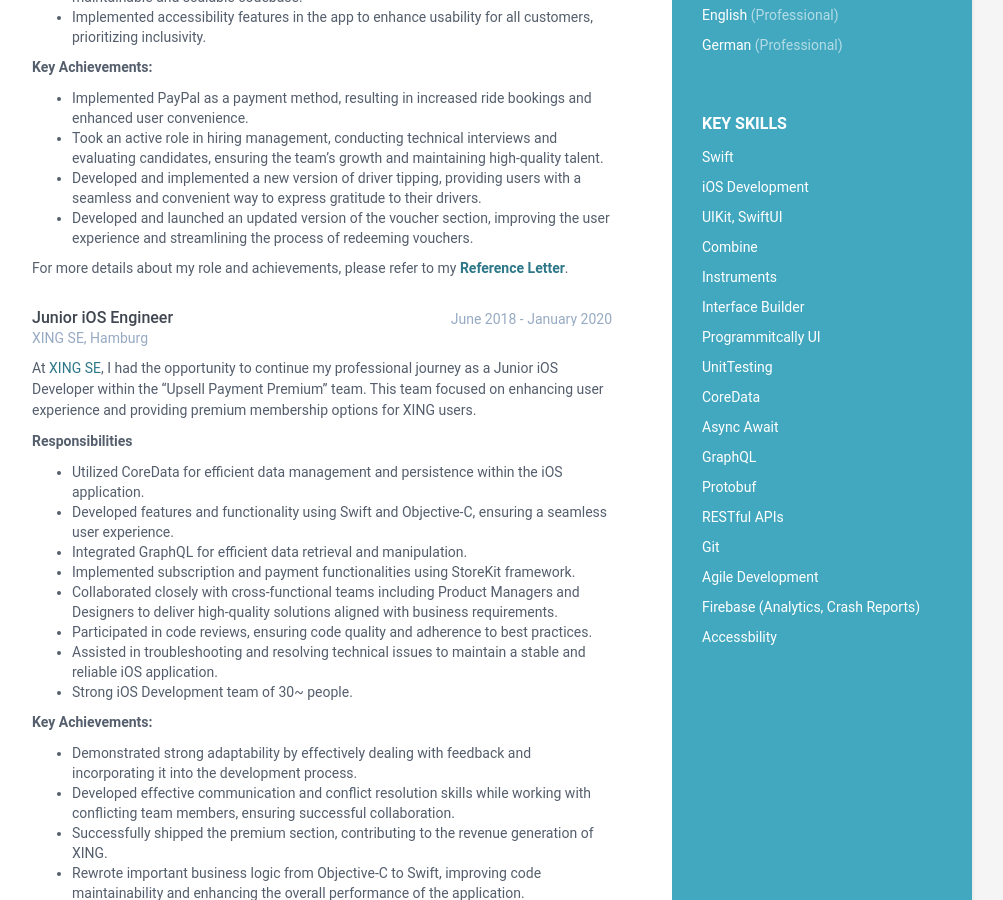
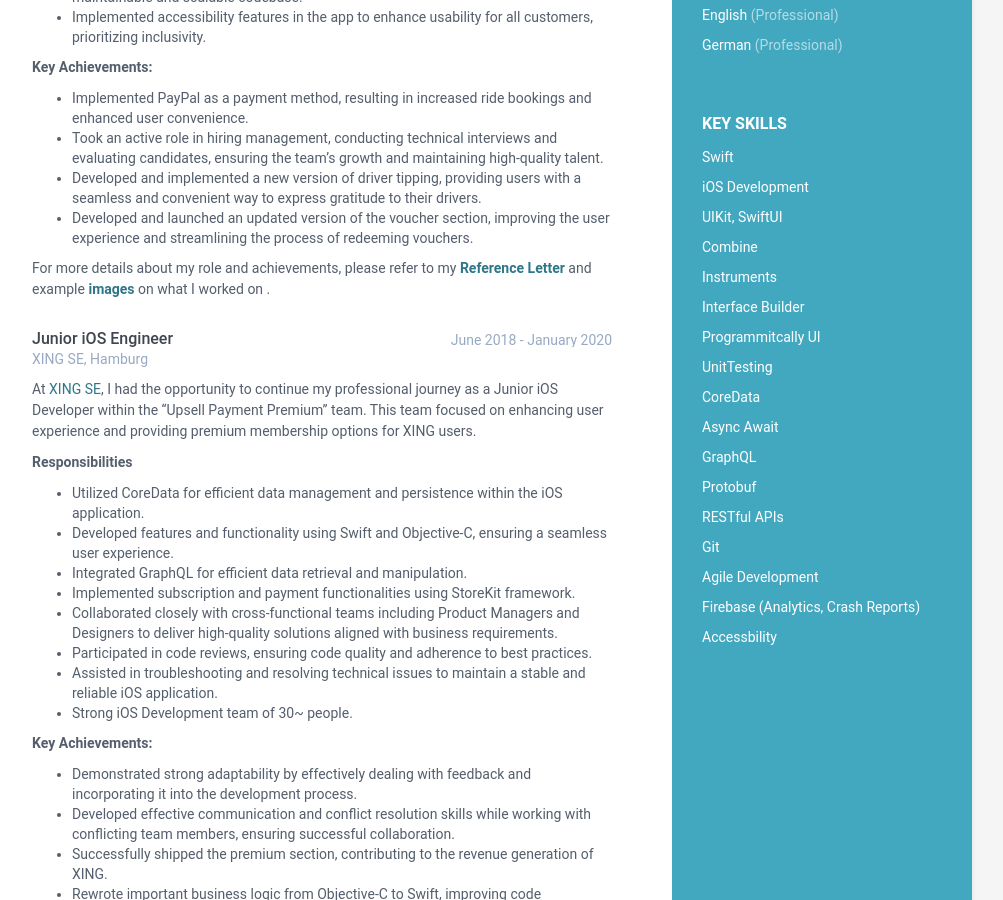
Before and after one commit to liam-ngy/liam-ngy.github.io, a Jekyll site: the page built from index.html, in a window 1280 px wide and 900 px high, scrolled down 681 px. Shown: the whole window, without its empty margins (168-1171 px from the left). Built offline with Jekyll 4.4.1, drawn with Linux system fonts in a browser that asks for light colours.

Commit message:
Change wording for example images

```diff
--- a/_data/data.yml
+++ b/_data/data.yml
@@ -100,7 +100,8 @@ experiences:
           - Developed and launched an updated version of the voucher section, improving the user experience and streamlining the process of redeeming vouchers.
 
 
-          For more details about my role and achievements, please refer to my **[Reference Letter](moia-reference.pdf)**.
+          For more details about my role and achievements, please refer to my **[Reference Letter](moia-reference.pdf)** and example **[images](moia_assets.zip)** on what I worked on .
+
 
 
       - role: Junior iOS Engineer
```
